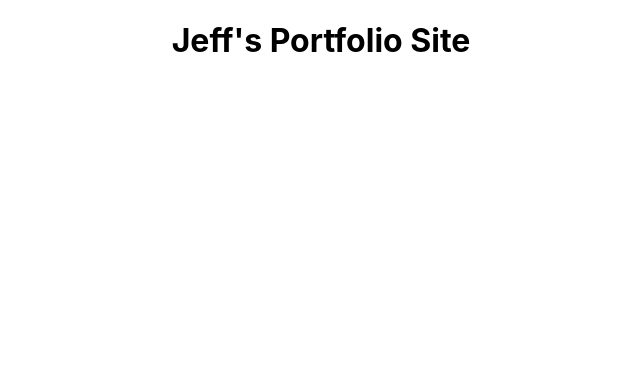
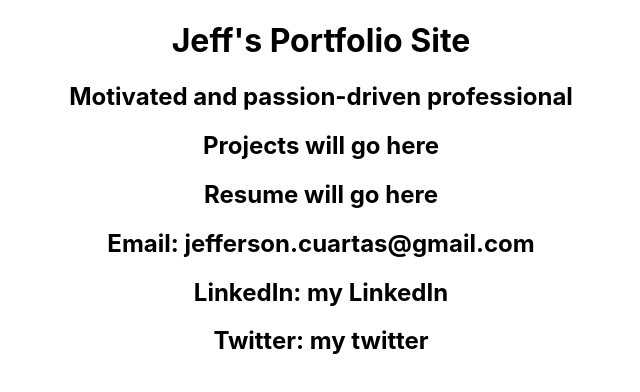
Before and after one commit to jcport1/my-website, a React (Create React App) app: page / in a window 1280 px wide. Shown: the top 392 px of the page, without its empty margins (319-959 px from the left). Built offline with nearby package versions, Linux system fonts and the light colour scheme.

Commit message:
Imports and Renders components in app file

```diff
--- a/src/App.js
+++ b/src/App.js
@@ -1,10 +1,18 @@
-import logo from './logo.svg';
 import './App.css';
+import About from "./components/About"
+import Projects from "./components/Projects"
+import Resume from "./components/Resume"
+import Contact from "./components/Contact"
 
 function App() {
   return (
     <div className="App">
       <h1>Jeff's Portfolio Site</h1>
+
+      <About />
+      <Projects />
+      <Resume />
+      <Contact />
     </div>
   );
 }
--- a/src/components/About.js
+++ b/src/components/About.js
@@ -1,12 +1,11 @@
 import React from 'react';
-
 
 const About = () => {
 
     return (
 
         <div>
-        <h2>Motivated and passion-driven professional</h2>
+            <h2>Motivated and passion-driven professional</h2>
         </div>
     )
 }
--- a/src/components/Contact.js
+++ b/src/components/Contact.js
@@ -1,4 +1,4 @@
-import react from 'react';
+import React from 'react';
 
 const Contact = () => {
 
--- a/src/components/Projects.js
+++ b/src/components/Projects.js
@@ -1,4 +1,4 @@
-import react from 'react';
+import React from 'react';
 
 const Projects = () => {
 
--- a/src/components/Resume.js
+++ b/src/components/Resume.js
@@ -1,4 +1,4 @@
-import react from 'react';
+import React from 'react';
 
 const Resume = () => {
 
```
